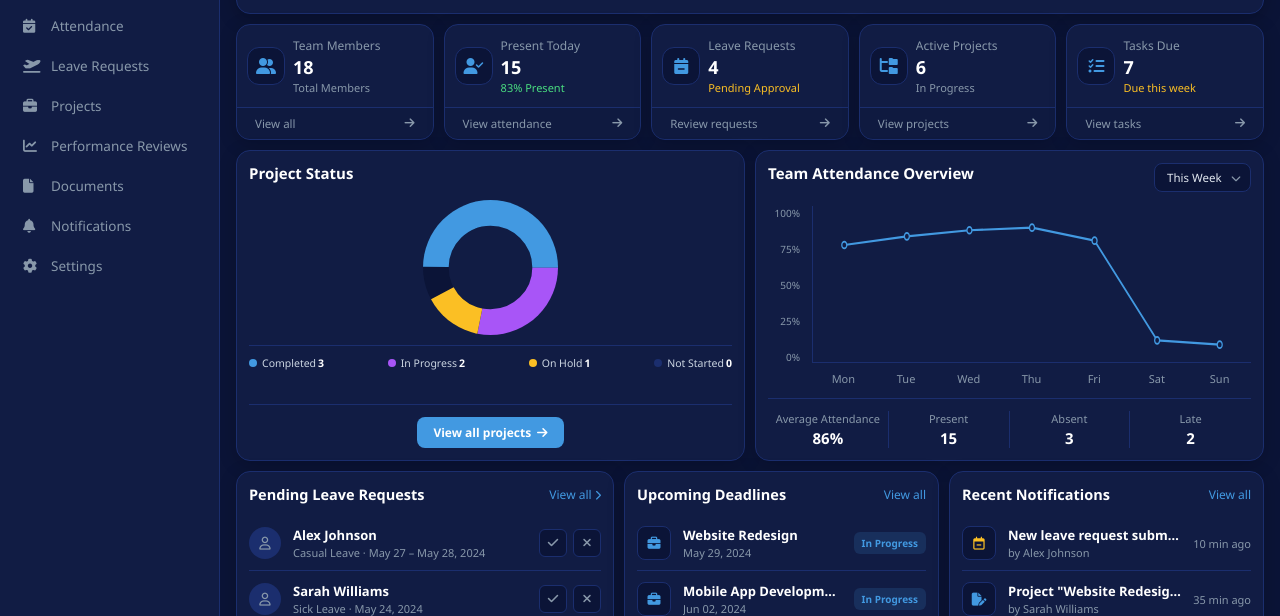
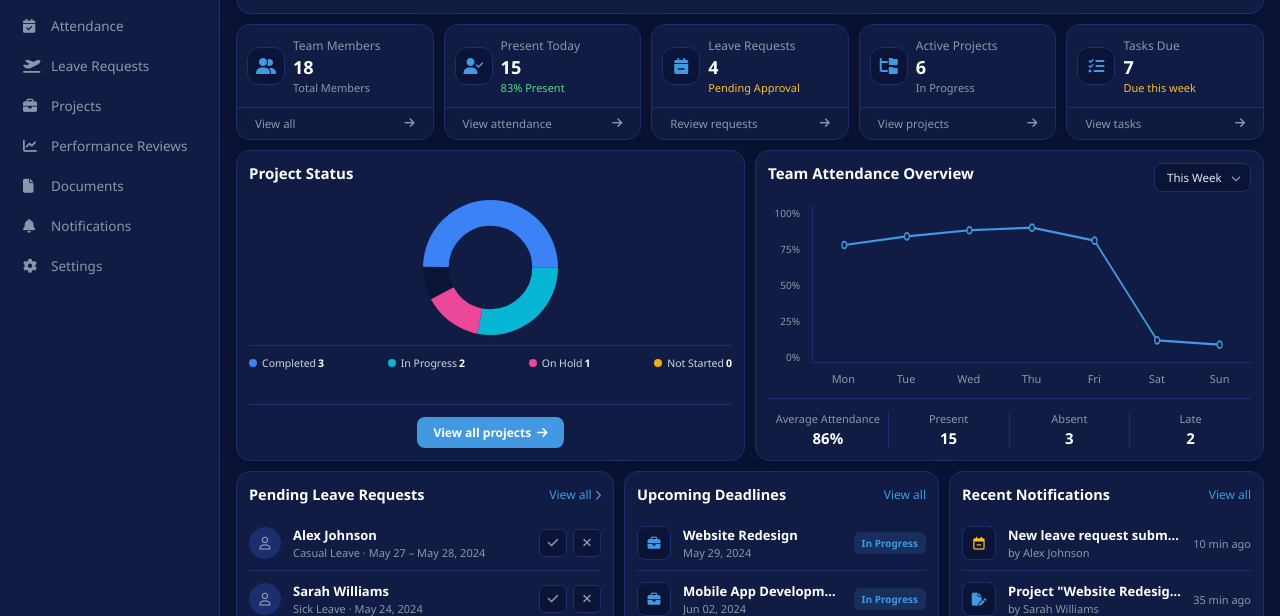
Before and after one commit to shinto123123/ems-manager, a plain HTML site: page manager/index.html in a window 1280 px wide. Shown: the part 184-800 px from the top of the page. Drawn offline with Linux system fonts and the light colour scheme.

Commit message:
Add files via upload

```diff
--- a/manager/index.html
+++ b/manager/index.html
@@ -302,16 +302,16 @@ body{background:#0b1437;display:flex;flex-direction:column;height:100vh;overflow
               <div class="donut-svg-wrap">
                 <svg viewBox="0 0 36 36">
                   <circle cx="18" cy="18" r="15.9" fill="none" stroke="#0b1437" stroke-width="9.5"/>
-                  <circle cx="18" cy="18" r="15.9" fill="none" stroke="#4299e1" stroke-width="9.5" stroke-dasharray="50 50" stroke-dashoffset="25"/>
-                  <circle cx="18" cy="18" r="15.9" fill="none" stroke="#a855f7" stroke-width="9.5" stroke-dasharray="28 72" stroke-dashoffset="-25"/>
-                  <circle cx="18" cy="18" r="15.9" fill="none" stroke="#fbbf24" stroke-width="9.5" stroke-dasharray="14 86" stroke-dashoffset="-53"/>
+                  <circle cx="18" cy="18" r="15.9" fill="none" stroke="#3b82f6" stroke-width="9.5" stroke-dasharray="50 50" stroke-dashoffset="25"/>
+                  <circle cx="18" cy="18" r="15.9" fill="none" stroke="#06b6d4" stroke-width="9.5" stroke-dasharray="28 72" stroke-dashoffset="-25"/>
+                  <circle cx="18" cy="18" r="15.9" fill="none" stroke="#ec4899" stroke-width="9.5" stroke-dasharray="14 86" stroke-dashoffset="-53"/>
                 </svg>
               </div>
               <div class="donut-legend-row">
-                <div class="leg-item"><div class="leg-dot" style="background:#4299e1"></div><span>Completed<span class="leg-val">3</span></span></div>
-                <div class="leg-item"><div class="leg-dot" style="background:#a855f7"></div><span>In Progress<span class="leg-val">2</span></span></div>
-                <div class="leg-item"><div class="leg-dot" style="background:#fbbf24"></div><span>On Hold<span class="leg-val">1</span></span></div>
-                <div class="leg-item"><div class="leg-dot" style="background:#1b2e6e"></div><span>Not Started<span class="leg-val">0</span></span></div>
+                <div class="leg-item"><div class="leg-dot" style="background:#3b82f6"></div><span>Completed<span class="leg-val">3</span></span></div>
+                <div class="leg-item"><div class="leg-dot" style="background:#06b6d4"></div><span>In Progress<span class="leg-val">2</span></span></div>
+                <div class="leg-item"><div class="leg-dot" style="background:#ec4899"></div><span>On Hold<span class="leg-val">1</span></span></div>
+                <div class="leg-item"><div class="leg-dot" style="background:#eab308"></div><span>Not Started<span class="leg-val">0</span></span></div>
               </div>
             </div>
           </div>
```
